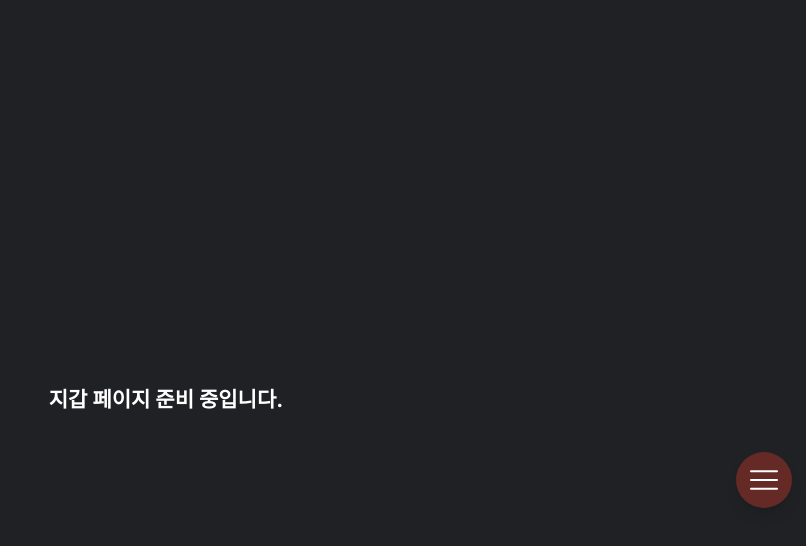
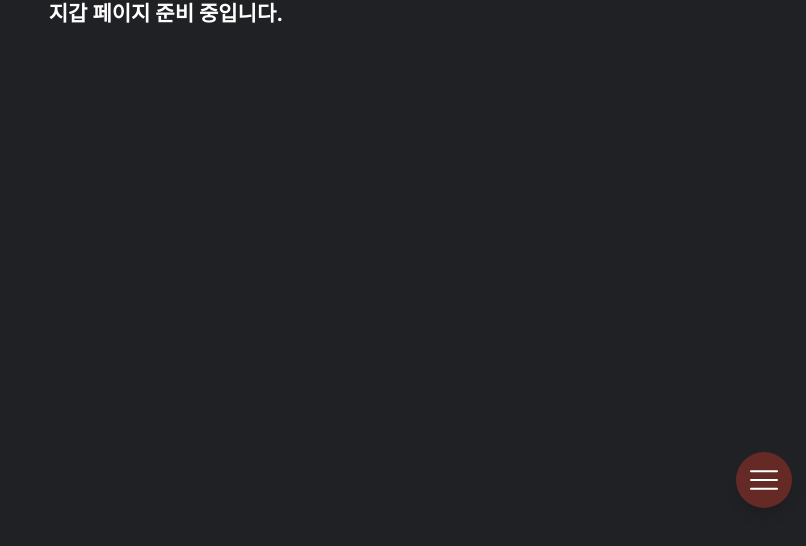
Before and after one commit to imsourceboom/nomorethink-front, a Next.js app: page /wallet in a window 1280 px wide. Shown: the top 546 px of the page, without its empty margins (474-1280 px from the left). Built offline with nearby package versions, Linux system fonts and the light colour scheme.

Commit message:
개선: TelegramWrapper 구조 단순화 및 불필요한 div 제거

```diff
--- a/app/components/TelegramWrapper.tsx
+++ b/app/components/TelegramWrapper.tsx
@@ -61,25 +61,23 @@ export default function TelegramWrapper({
 
     // 모바일이면 15%, 아니면 7% 여백 적용
     const headerHeight = isMobile ? '15vh' : '7vh';
-    const contentHeight = isMobile ? '85vh' : '93vh';
 
     return (
-        <div className="relative min-h-screen bg-[var(--bg-color)] text-white">
-            {/* 텔레그램 미니앱 환경에서만 상단 여백 표시 - 고정 위치 */}
+        <>
+            {/* 상단 여백 고정 영역 */}
             {isTelegramWebApp && (
-                <div className="w-full fixed top-0 left-0 z-10" style={{height: headerHeight, backgroundColor: 'var(--bg-color)'}}></div>
+                <div className="fixed top-0 left-0 w-full z-10" style={{height: headerHeight, backgroundColor: 'var(--bg-color)'}} />
             )}
 
-            {/* 스크롤 가능한 콘텐츠 영역 */}
-            <div className="h-screen overflow-y-auto">
-                {/* 상단 여백 공간 (스크롤과 함께 움직이지 않음) */}
+            {/* 상단 여백 더미 영역 - 스크롤 시작점 확보용 */}
+            <div className="flex flex-col min-h-screen bg-[var(--bg-color)] text-white">
                 {isTelegramWebApp && (
-                    <div className="w-full" style={{height: headerHeight}}></div>
+                    <div style={{height: headerHeight}} />
                 )}
 
-                {/* 실제 콘텐츠 - 스크롤 가능 */}
+                {/* 실제 콘텐츠 */}
                 {children}
             </div>
-        </div>
+        </>
     );
 }
```
